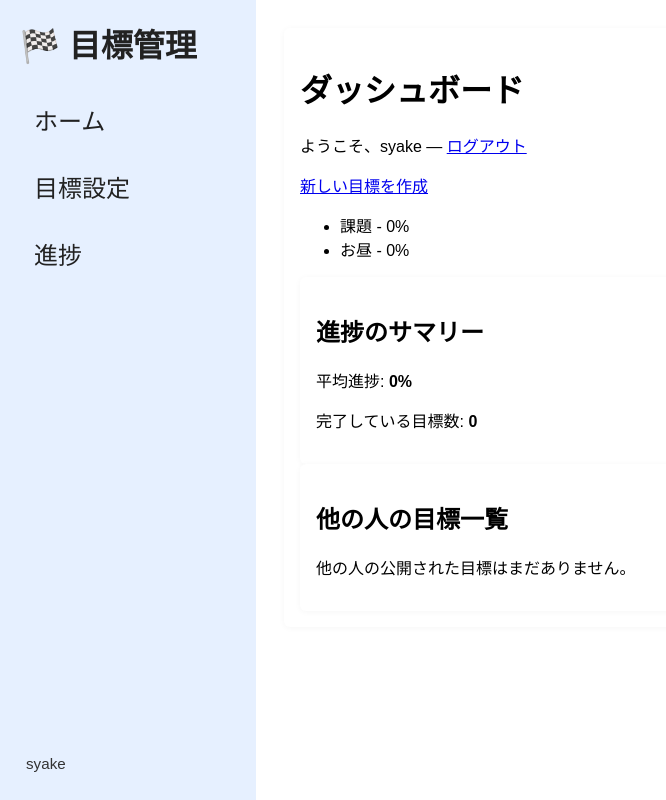
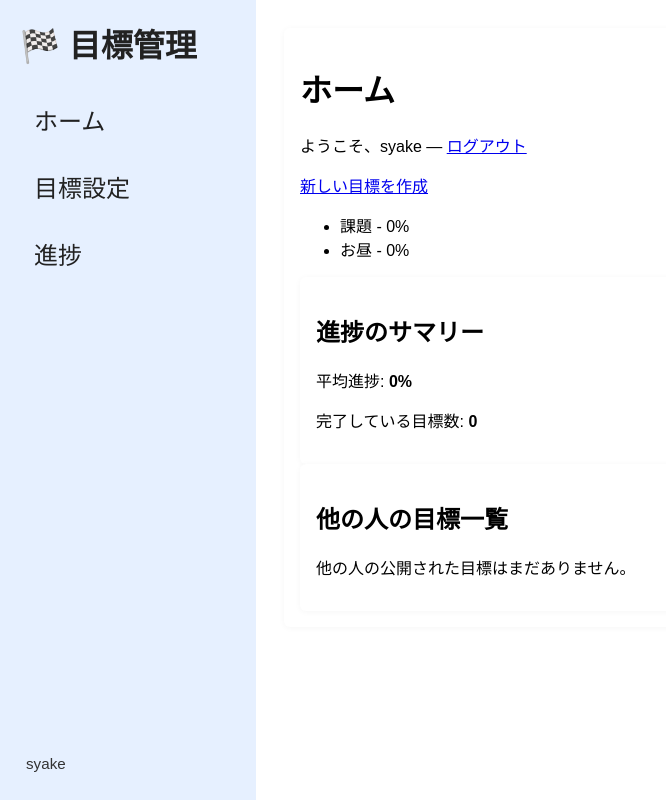
Before and after one commit to shiragami-shun/workshop-251125, a Django app: page /dashboard/ in a window 1280 px wide. Shown: the whole page, without its empty margins (0-666 px from the left). Run offline with Django 5.2, Linux system fonts and the light colour scheme; a user stored in the database is signed in; data comes from the database, SQL or seed files in the repository; both versions use the stored data as it was after the commit.

Commit message:
text_edit

```diff
--- a/GoalManagementApplication/myapp/templates/myapp/create_goal.html
+++ b/GoalManagementApplication/myapp/templates/myapp/create_goal.html
@@ -7,6 +7,6 @@
       {{ form.as_p }}
       <button type="submit">作成</button>
     </form>
-    <p><a href="{% url 'myapp:dashboard' %}">ダッシュボードに戻る</a></p>
+    <p><a href="{% url 'myapp:dashboard' %}">ホームに戻る</a></p>
   </div>
 {% endblock %}
--- a/GoalManagementApplication/myapp/templates/myapp/dashboard_v2.html
+++ b/GoalManagementApplication/myapp/templates/myapp/dashboard_v2.html
@@ -1,8 +1,8 @@
 {% extends 'myapp/base.html' %}
-{% block title %}ダッシュボード - 目標管理{% endblock %}
+{% block title %}ホーム - 目標管理{% endblock %}
 {% block content %}
 <div class="card">
-  <h1>ダッシュボード</h1>
+  <h1>ホーム</h1>
   {% if user.is_authenticated %}
     <p>ようこそ、{{ user.username }} — <a href="{% url 'logout' %}?next=/">ログアウト</a></p>
   {% else %}
```
Also changed, not shown: GoalManagementApplication/myapp/templates/myapp/dashboard.html (+4 -4 lines), GoalManagementApplication/db.sqlite3.
